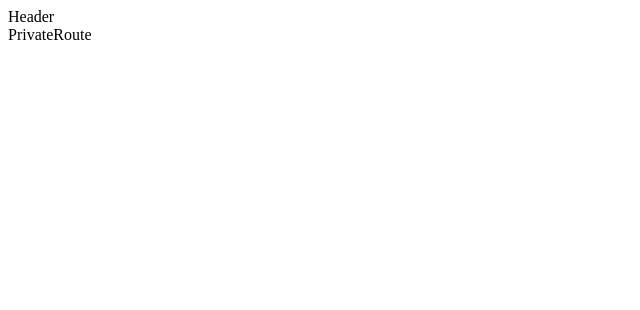
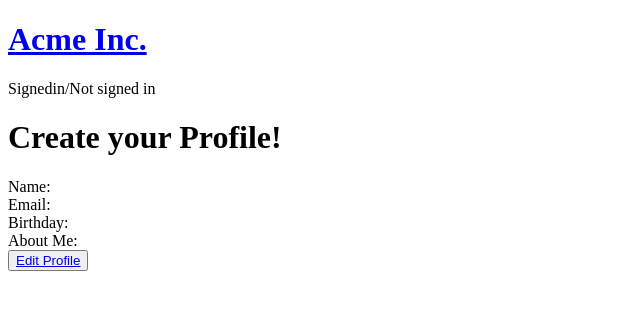
Before and after one commit to BrettSeifried/Employee-Deliverable-React, a React app: page /profile in a window 1280 px wide. Shown: the top 310 px of the page, without its empty margins (0-640 px from the left). Built offline with nearby package versions, Linux system fonts and the light colour scheme.

Commit message:
profile page set up

```diff
--- a/package.json
+++ b/package.json
@@ -27,6 +27,7 @@
   "dependencies": {
     "@supabase/supabase-js": "^1.30.6",
     "react": "^17.0.2",
+    "react-datepicker": "^4.6.0",
     "react-dom": "^17.0.2",
     "react-router-dom": "^5.3.0"
   },
--- a/src/App.jsx
+++ b/src/App.jsx
@@ -16,12 +16,16 @@ function App() {
       <Header />
       <main>
         <Switch>
-          <PrivateRoute path="/profile">
+          {/* <PrivateRoute path="/profile/edit"> */}
+          <Route path="/profile/edit">
+            <EditProfile />
+          </Route>
+          {/* </PrivateRoute> */}
+          {/* <PrivateRoute path="/profile"> */}
+          <Route path="/profile">
             <Profile />
-          </PrivateRoute>
-          <PrivateRoute path="/profile/edit">
-            <EditProfile />
-          </PrivateRoute>
+          </Route>
+          {/* </PrivateRoute> */}
           <Route exact path="/">
             <Home />
           </Route>
--- /dev/null
+++ b/src/components/Header/Header.css
@@ -0,0 +1,3 @@
+.header {
+  display: flex;
+}
--- a/src/components/Header/Header.jsx
+++ b/src/components/Header/Header.jsx
@@ -1,5 +1,18 @@
 import React from 'react';
+import { Link } from 'react-router-dom';
+import './Header.css';
 
 export default function Header() {
-  return <div>Header</div>;
+  return (
+    <div className="header">
+      <div>
+        <Link to="/">
+          <h1>Acme Inc.</h1>
+        </Link>
+      </div>
+      <div>
+        <p>Signedin/Not signed in</p>
+      </div>
+    </div>
+  );
 }
--- a/src/views/Profile/Profile.jsx
+++ b/src/views/Profile/Profile.jsx
@@ -1,5 +1,31 @@
 import React from 'react';
+import 'react-datepicker/dist/react-datepicker.css';
+import { Link, Route } from 'react-router-dom';
 
 export default function Profile() {
-  return <div>Profile</div>;
+  return (
+    <div>
+      <div>
+        <h1>Create your Profile!</h1>
+      </div>
+      <form>
+        <div>
+          <label>Name:</label>
+        </div>
+        <div>
+          {/* Use from Sign up */}
+          <label>Email:</label>
+        </div>
+        <div>
+          <label>Birthday:</label>
+        </div>
+        <div>
+          <label>About Me:</label>
+        </div>
+        <button type="button">
+          <Link to="/profile/edit">Edit Profile</Link>
+        </button>
+      </form>
+    </div>
+  );
 }
```
Also changed, not shown: src/components/Profile/EditProfile.jsx (+27 -1 lines), 2 other files (tests, documents, lock files or other folders).
